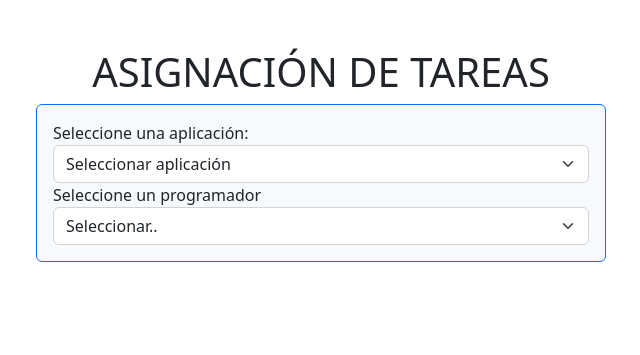
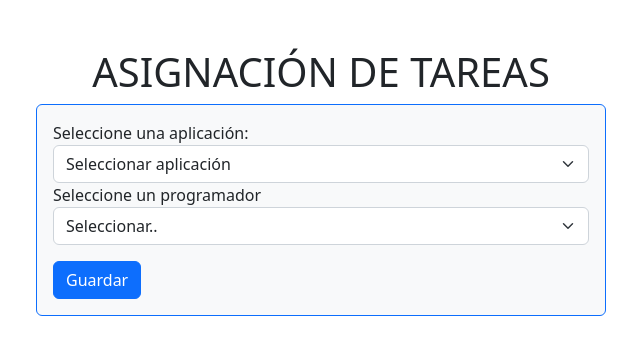
Before and after one commit to LivniMartinez/final_martinez, a PHP site: page /asignar/index.php in a window 1280 px wide. Shown: the part 56-411 px from the top of the page, without its empty margins (319-959 px from the left). Run offline with PHP 8.4, Linux system fonts and the light colour scheme; data that the repository does not hold is empty.

Commit message:
se agrego el boton

```diff
--- a/vistas/asignar/index.php
+++ b/vistas/asignar/index.php
@@ -55,3 +55,10 @@ try {
           <?php } ?>
         </select>
       </div>
+        <button type="submit" class="btn btn-primary mt-3">Guardar</button>
+    </form>
+  </div>
+</div>
+
+
+<?php include_once '../../includes/footer.php'?>
```
